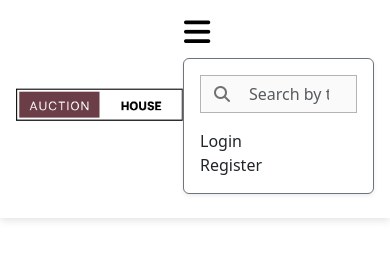
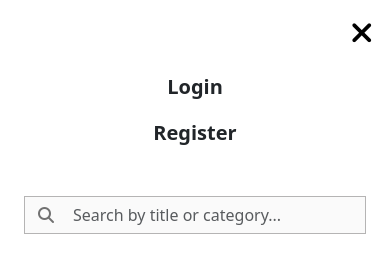
Before and after one commit to Mayamariaruth/auctionhouse, a plain HTML site: page index.html in a window 390 px wide. Both pictures are taken after a click on the button 359 px from the left and 33 px from the top of the page. Drawn offline with nearby package versions, Linux system fonts and the light colour scheme.

Commit message:
add styling to mobile menu and add toggle js code

```diff
--- a/index.html
+++ b/index.html
@@ -99,23 +99,50 @@
         >
         <div id="user-credits" class="nav-credits d-none"></div>
       </nav>
+
       <!-- Mobile navbar -->
       <nav class="mobile-nav d-md-none position-relative">
-        <!-- Hamburger button -->
-        <button id="mobile-menu-toggle" class="btn btn-link p-0">
-          <i class="fa-solid fa-bars fa-2x"></i>
+        <button
+          id="mobile-menu-toggle"
+          class="btn btn-link p-0 position-relative"
+        >
+          <i class="fa-solid fa-bars fa-2x" id="menu-icon"></i>
         </button>
 
-        <!-- Menu links -->
+        <!-- Full screen mobile menu -->
         <div
           id="mobile-menu"
-          class="mobile-menu d-none flex-column mt-2 bg-white border border-secondary rounded shadow-sm p-3"
+          class="position-fixed top-0 start-0 w-100 h-100 bg-white d-none flex-column p-4"
         >
-          <!-- Mobile search form -->
-          <form
-            role="search"
-            class="search-form position-relative mb-3 d-flex d-md-none"
-          >
+          <!-- Nav links (logged out) -->
+          <div class="d-flex flex-column align-items-center gap-3 mt-5">
+            <a
+              href="html/login.html"
+              class="nav-link logged-out fs-5 fw-semibold"
+              >Login</a
+            >
+            <a
+              href="html/register.html"
+              class="nav-link logged-out fs-5 fw-semibold"
+              >Register</a
+            >
+            <!-- Logged in links -->
+            <a
+              href="html/profile.html"
+              class="nav-link logged-in d-none fs-5 fw-semibold"
+              >Profile</a
+            >
+            <a
+              href="#"
+              class="nav-link logged-in d-none fs-5 fw-semibold"
+              id="logout"
+              >Logout</a
+            >
+            <div id="user-credits" class="nav-credits d-none mt-3"></div>
+          </div>
+
+          <!-- Search form -->
+          <form role="search" class="search-form position-relative mt-5">
             <i class="fa-solid fa-magnifying-glass search-icon"></i>
             <input
               type="search"
@@ -125,16 +152,6 @@
               aria-label="Search listings"
             />
           </form>
-
-          <!-- Mobile nav links (logged out)-->
-          <a href="html/login.html" class="nav-link logged-out">Login</a>
-          <a href="html/register.html" class="nav-link logged-out">Register</a>
-          <!-- Logged in links -->
-          <a href="html/profile.html" class="nav-link logged-in d-none"
-            >Profile</a
-          >
-          <a href="#" class="nav-link logged-in d-none" id="logout">Logout</a>
-          <div id="user-credits" class="nav-credits d-none mt-2"></div>
         </div>
       </nav>
     </header>
--- a/js/script.js
+++ b/js/script.js
@@ -1,6 +1,9 @@
 const toggleBtn = document.getElementById("mobile-menu-toggle");
 const mobileMenu = document.getElementById("mobile-menu");
+const menuIcon = document.getElementById("menu-icon");
 
 toggleBtn.addEventListener("click", () => {
   mobileMenu.classList.toggle("d-none");
+  menuIcon.classList.toggle("fa-bars");
+  menuIcon.classList.toggle("fa-xmark");
 });
--- a/src/css/styles.css
+++ b/src/css/styles.css
@@ -4,7 +4,6 @@ body {
 }
 
 /* Navigation */
-
 header {
   box-shadow: 0 2px 8px rgba(99, 99, 99, 0.2);
 }
@@ -41,6 +40,11 @@ header {
 #mobile-menu-toggle {
   color: #000;
   font-size: 15px;
+  z-index: 1200;
+}
+
+#mobile-menu {
+  z-index: 1050;
 }
 
 @media (min-width: 576px) {
```
